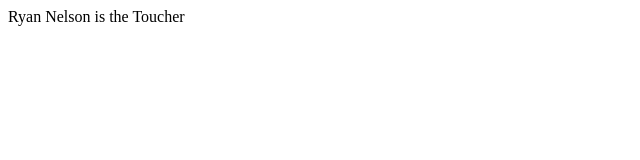
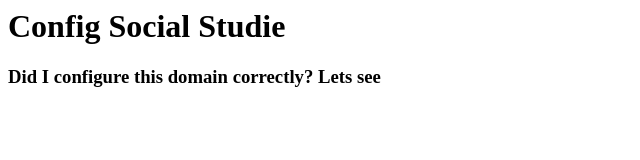
Before and after one commit to GitHubFn4Us/GitHubFn4Us.github.io, a plain HTML site: page index.html in a window 1280 px wide. Shown: the whole page, without its empty margins (0-640 px from the left). Drawn offline with Linux system fonts and the light colour scheme.

Commit message:
Update index.html

```diff
--- a/index.html
+++ b/index.html
@@ -1,9 +1,10 @@
 <html>
   <head>
-    <title>Ryan Nelson The Toucher</title>
+    <title>Social Studies Config</title></title>
     <meta name="viewport" content="width=device-width, initial-scale=1.0">
   </head>
   <body>
-    <p>Ryan Nelson is the Toucher</p>
+    <h1>Config Social Studie</h1>
+    <h3>Did I configure this domain correctly? Lets see</h3>
   </body>
 </html>
```
